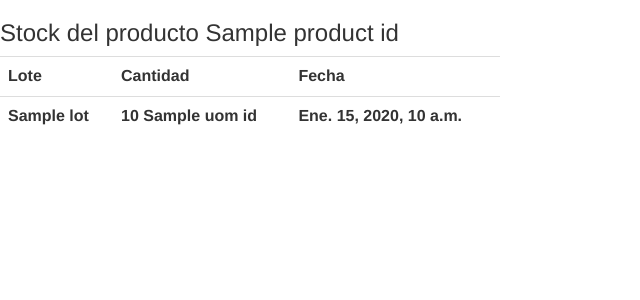
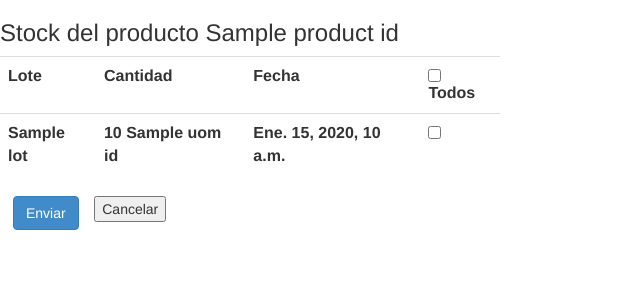
Before and after one commit to Pexego/PXGO_00015_2014_alg, a Django app: template mrp_webpanel_app/templates/conector/verstock.html in a window 1280 px wide. Shown: the top 300 px of the page, without its empty margins (0-640 px from the left). Run offline with Django 3.2, Linux system fonts and the light colour scheme; the template is opened without the code that fills it: most values are stand-ins (such as "Sample title", 1, 10 or a date in 2020); lists and menus that the app fills with data are empty; some libraries are stand-ins or nearby versions.

Commit message:
modificaciones en vistas

```diff
--- a/mrp_webpanel_app/conector/views.py
+++ b/mrp_webpanel_app/conector/views.py
@@ -494,6 +494,7 @@ def tarea(request,id=None):
                 vals['product_id'] = pr_id
                 vals['note'] = note
                 tareas=tarea_obj.create(cursor,USER, vals)
+                #~ set_open(cursor, USER, [tareas[0].id])
                 user_access = Usuario.objects.get(code = codigo, end__isnull = True)
                 user_access.project = tareas[0].id
                 user_access.end = datetime.datetime.now()
--- a/mrp_webpanel_app/templates/conector/tarea.html
+++ b/mrp_webpanel_app/templates/conector/tarea.html
@@ -36,9 +36,7 @@
             </select>
             <h3>Descripción</h3>
             <p>
-                <textarea name="description" class="qwerty" id="multi">
-                    {% if tarea.name %}{{ tarea.name }}{% endif %}
-                </textarea>
+                <input type="text" name="description" class="qwerty" id="multi" value="{% if tarea.name %}{{ tarea.name }}{% endif %}" />
             </p>
             <h3>Notas</h3>
             <textarea name="notas" class="qwerty" id="multi1">
--- a/mrp_webpanel_app/templates/conector/verstock.html
+++ b/mrp_webpanel_app/templates/conector/verstock.html
@@ -20,25 +20,44 @@
           <script src="https://oss.maxcdn.com/libs/html5shiv/3.7.0/html5shiv.js"></script>
           <script src="https://oss.maxcdn.com/libs/respond.js/1.4.2/respond.min.js"></script>
         <![endif]-->
+        <script language="JavaScript">
+            function toggle(source) {
+              checkboxes = document.getElementsByName('foo');
+              for(var i=0, n=checkboxes.length;i<n;i++) {
+                checkboxes[i].checked = source.checked;
+              }
+            }
+            function cerrarse(){
+                window.close()
+            }
+        </script>
     </head>
     <body>
         <div class="row">
             <div class="col-md-6">
+                <form method="post" action=".">{% csrf_token %}
                     <table class="table table-hover f" style="width:500px;">
                         <caption class="text-left"><h3>Stock del producto {{ product.product_id.name }}</h3></caption>
                         <tr>
                             <th>Lote</th>
                             <th>Cantidad</th>
                             <th>Fecha</th>
+                            <th><input type="checkbox" onClick="toggle(this)" /> Todos</th>
                         </tr>
                         {% for lot in lots %}
                         <tr>
                             <th>{{ lot.name }}</th>
                             <th>{{ lot.stock_available }} {{ lot.product_id.uom_id.name }}</th>
                             <th>{{ lot.expiry_date }}</th>
+                            <th><input type="checkbox" name="foo" value="{{ lot.name }}{{ forloop.counter }}"></th>
                         </tr>
                         {% endfor %}
                     </table>
+                     <div class="row">
+                        <input type="submit" class="btn btn-primary btn-default pull-left" style="margin-left:2em;" value="Enviar" />&nbsp;&nbsp;&nbsp;
+                        <input type=button value="Cancelar" onclick="cerrarse()">
+                    </div>
+                </form>
             </div>
         </div>
     </body>
```
Also changed, not shown: mrp_webpanel_app/mrp_webpanel_app/settings.py (+6 -6 lines), 1 other file. Lines whose indentation alone changed are shown as unchanged.
